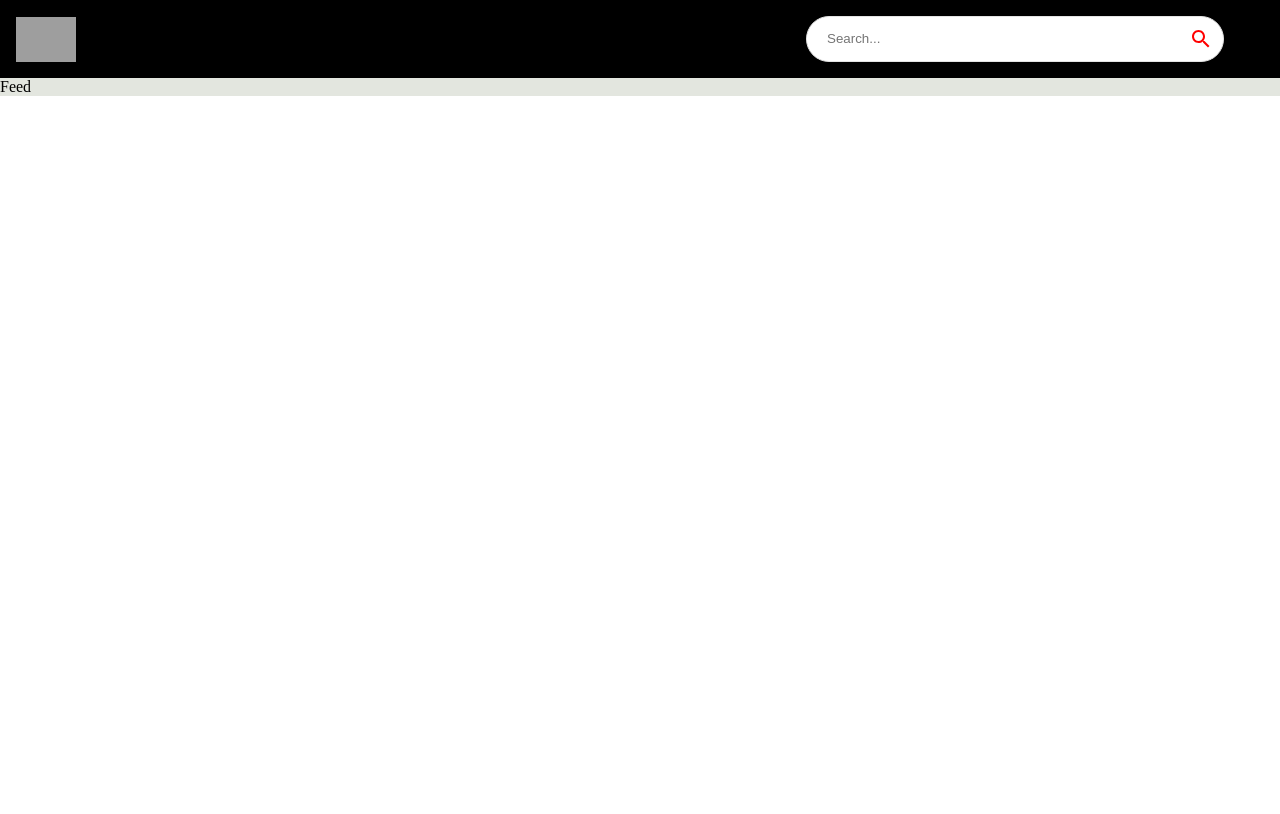
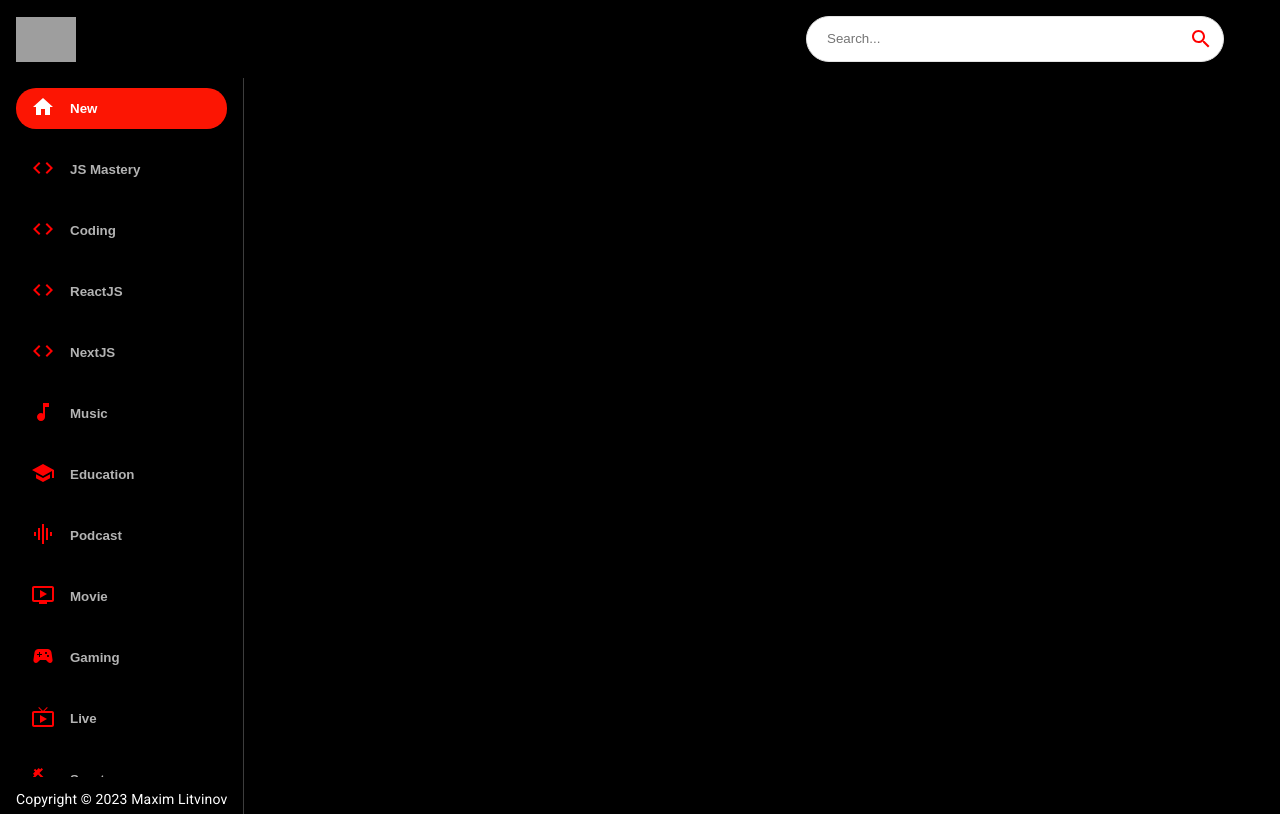
Before and after one commit to litvnvdev/youtube_clone_2.0, a React (Vite) app: page / in a window 1280 px wide. Built offline with nearby package versions, Linux system fonts and the light colour scheme; grey boxes are pictures that could not be loaded.

Commit message:
Create a sidebar

```diff
--- a/src/App.jsx
+++ b/src/App.jsx
@@ -6,7 +6,7 @@
 
 const App = () =>{
   return(
-    <Box sx={{ backgroundColor: "#3412" }}>
+    <Box sx={{ backgroundColor: "#000" }}>
     <Navbar/>
     <Routes>
       <Route path="/" exact element={<Feed />}/>
--- a/src/components/Feed.jsx
+++ b/src/components/Feed.jsx
@@ -1,9 +1,28 @@
-import React from 'react'
+import { useState, useEffect } from "react";
+import { Stack, Box, Typography } from "@mui/material";
+import Sidebar from "./Sidebar";
 
 const Feed = () => {
   return (
-    <div>Feed</div>
-  )
-}
+    <Stack sx={{ flexDirection: { sx: "column", md: "row" } }}>
+      <Box
+        sx={{
+          height: { sx: "auto", md: "92vh" },
+          borderRight: "1px solid #3d3d3d",
+          px: { sx: 0, md: 2 },
+        }}
+      >
+        <Sidebar/>
+        <Typography
+          className="copyright"
+          variant="body2"
+          sx={{ color: "#fff", mt: 1.5 }}
+        >
+          Copyright ©  2023 Maxim Litvinov
+        </Typography>
+      </Box>
+    </Stack>
+  );
+};
 
-export default Feed
+export default Feed;
--- /dev/null
+++ b/src/components/Sidebar.jsx
@@ -0,0 +1,48 @@
+import { useState } from "react";
+import { Stack, Box } from "@mui/material";
+
+import { categories } from "../utils/constants";
+
+const selectedCategory = "New";
+
+const Sidebar = () => {
+  return (
+    <Stack
+      direction="row"
+      sx={{
+        overflowY: "auto",
+        flexDirection: { md: "column" },
+        height: { sx: "auto", md: "95%" },
+      }}
+    >
+      {categories.map((category) => (
+        <button
+          className="category-btn"
+          style={{
+            background: category.name === selectedCategory && "#FC1503",
+            color: "#fff",
+          }}
+          key={category.name}
+        >
+          <span
+            style={{
+              color: category.name === selectedCategory ? "#fff" : "red",
+              marginRight: "15px",
+            }}
+          >
+            {category.icon}
+          </span>
+          <span
+            style={{
+              opacity: category.name === selectedCategory ? "1" : "0.7",
+            }}
+          >
+            {category.name}
+          </span>
+        </button>
+      ))}
+    </Stack>
+  );
+};
+
+export default Sidebar;
--- a/src/components/index.js
+++ b/src/components/index.js
@@ -4,3 +4,4 @@
 export { default as SearchFeed } from "./SearchFeed";
 export { default as VideoDetail } from "./VideoDetail";
 export { default as SearchBar } from "./SearchBar";
+export {default as SideBar} from './Sidebar';
--- a/src/utils/constants.js
+++ /dev/null
@@ -1,42 +0,0 @@
-import MusicNoteIcon from '@mui/icons-material/MusicNote';
-import HomeIcon from '@mui/icons-material/Home';
-import CodeIcon from '@mui/icons-material/Code';
-import OndemandVideoIcon from '@mui/icons-material/OndemandVideo';
-import SportsEsportsIcon from '@mui/icons-material/SportsEsports';
-import LiveTvIcon from '@mui/icons-material/LiveTv';
-import SchoolIcon from '@mui/icons-material/School';
-import FaceRetouchingNaturalIcon from '@mui/icons-material/FaceRetouchingNatural';
-import CheckroomIcon from '@mui/icons-material/Checkroom';
-import GraphicEqIcon from '@mui/icons-material/GraphicEq';
-import TheaterComedyIcon from '@mui/icons-material/TheaterComedy';
-import FitnessCenterIcon from '@mui/icons-material/FitnessCenter';
-import DeveloperModeIcon from '@mui/icons-material/DeveloperMode';
-
-export const logo = 'https://i.ibb.co/s9Qys2j/logo.png';
-
-export const categories = [
-  { name: 'New', icon: <HomeIcon />, },
-  { name: 'JS Mastery', icon: <CodeIcon />, },
-  { name: 'Coding', icon: <CodeIcon />, },
-  { name: 'ReactJS', icon: <CodeIcon />, },
-  { name: 'NextJS', icon: <CodeIcon />, },
-  { name: 'Music', icon: <MusicNoteIcon /> },
-  { name: 'Education', icon: <SchoolIcon />, },
-  { name: 'Podcast', icon: <GraphicEqIcon />, },
-  { name: 'Movie', icon: <OndemandVideoIcon />, },
-  { name: 'Gaming', icon: <SportsEsportsIcon />, },
-  { name: 'Live', icon: <LiveTvIcon />, },
-  { name: 'Sport', icon: <FitnessCenterIcon />, },
-  { name: 'Fashion', icon: <CheckroomIcon />, },
-  { name: 'Beauty', icon: <FaceRetouchingNaturalIcon />, },
-  { name: 'Comedy', icon: <TheaterComedyIcon />, },
-  { name: 'Gym', icon: <FitnessCenterIcon />, },
-  { name: 'Crypto', icon: <DeveloperModeIcon />, },
-];
-
-export const demoThumbnailUrl = 'https://i.ibb.co/G2L2Gwp/API-Course.png';
-export const demoChannelUrl = '/channel/UCmXmlB4-HJytD7wek0Uo97A';
-export const demoVideoUrl = '/video/GDa8kZLNhJ4';
-export const demoChannelTitle = 'JavaScript Mastery';
-export const demoVideoTitle = 'Build and Deploy 5 JavaScript & React API Projects in 10 Hours - Full Course | RapidAPI';
-export const demoProfilePicture = 'http://dergipark.org.tr/assets/app/images/buddy_sample.png'
```
